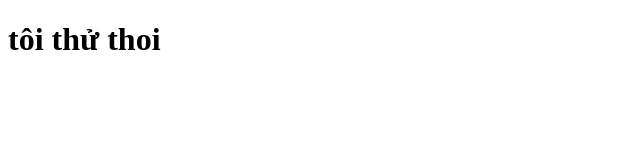
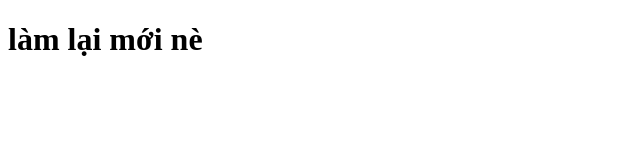
Before and after one commit to evincode/test-nhe, a plain HTML site: page index.html in a window 1280 px wide. Shown: the whole page, without its empty margins (0-640 px from the left). Drawn offline with Linux system fonts and the light colour scheme.

Commit message:
add test

```diff
--- a/index.html
+++ b/index.html
@@ -6,6 +6,7 @@
     <title>test</title>
 </head>
 <body>
-    <h1 class="test">tôi thử thoi</h1>
+    <h1 class="test">làm lại mới nè
+    </h1>
 </body>
 </html>
```
Also changed, not shown: 1 other file.
